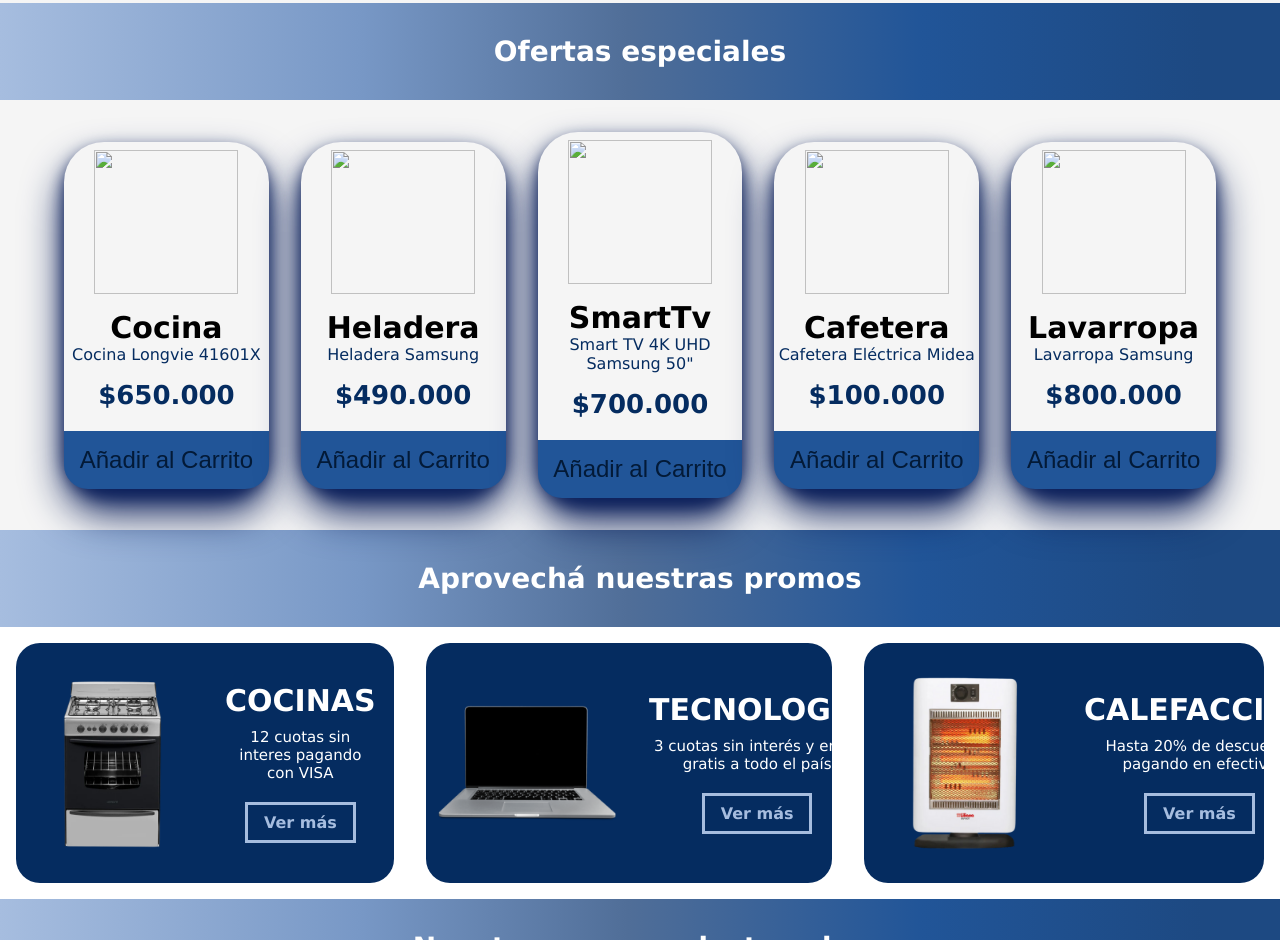
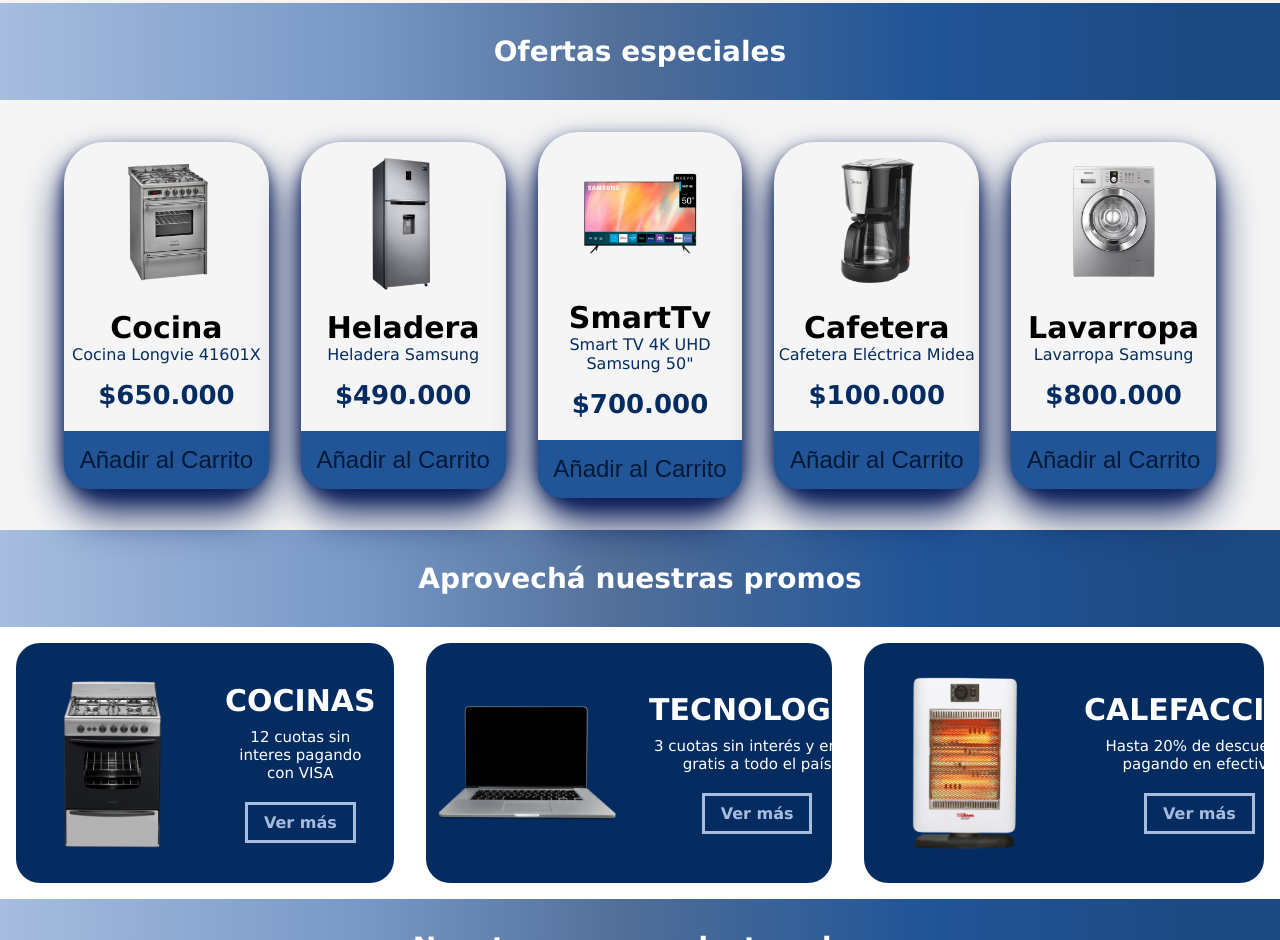
Before and after one commit to LaraIenco/TP-codo-a-codo-borrador, a plain HTML site: page index.html in a window 1280 px wide. Shown: the part 1073-2013 px from the top of the page. Drawn offline with Linux system fonts and the light colour scheme; some packages are replaced by stand-ins of ours; the site is published under a folder, as on GitHub Pages, so addresses that start at the root find nothing.

Commit message:
Update index.html

```diff
--- a/index.html
+++ b/index.html
@@ -213,7 +213,7 @@
             </div>
             <div class="ofertas">
                 <div class="elemento">
-                    <img src="/assets/media/images/imagen.cocina.png" alt="">
+                    <img src="./assets/media/images/imagen.cocina.png" alt="">
                     <h3>Cocina</h3>
                     <p>Cocina Longvie 41601X</p>
                     <h6>$650.000</h6>
@@ -221,7 +221,7 @@
                 </div>
 
                 <div class="elemento">
-                    <img src="/assets/media/images/imagen.heladera.png" alt="">
+                    <img src="./assets/media/images/imagen.heladera.png" alt="">
                     <h3>Heladera</h3>
                     <p>Heladera Samsung</p>
                     <h6>$490.000</h6>
@@ -229,21 +229,21 @@
                 </div>
 
                 <div class="elemento">
-                    <img src="/assets/media/images/imagen.smarttv.png" alt="">
+                    <img src="./assets/media/images/imagen.smarttv.png" alt="">
                     <h3>SmartTv</h3>
                     <p>Smart TV 4K UHD Samsung 50"</p>
                     <h6>$700.000</h6>
                     <button class="add-to-cart" onclick="mostrarAlerta()">Añadir al Carrito</button>
                 </div>
                 <div class="elemento">
-                    <img src="/assets/media/images/imagen.cafetera.png" alt="">
+                    <img src="./assets/media/images/imagen.cafetera.png" alt="">
                     <h3>Cafetera</h3>
                     <p>Cafetera Eléctrica Midea</p>
                     <h6>$100.000</h6>
                     <button class="add-to-cart" onclick="mostrarAlerta()">Añadir al Carrito</button>
                 </div>
                 <div class="elemento">
-                    <img src="/assets/media/images/imagen.lavarropa.png" alt="">
+                    <img src="./assets/media/images/imagen.lavarropa.png" alt="">
                     <h3>Lavarropa</h3>
                     <p>Lavarropa Samsung</p>
                     <h6>$800.000</h6>
```
